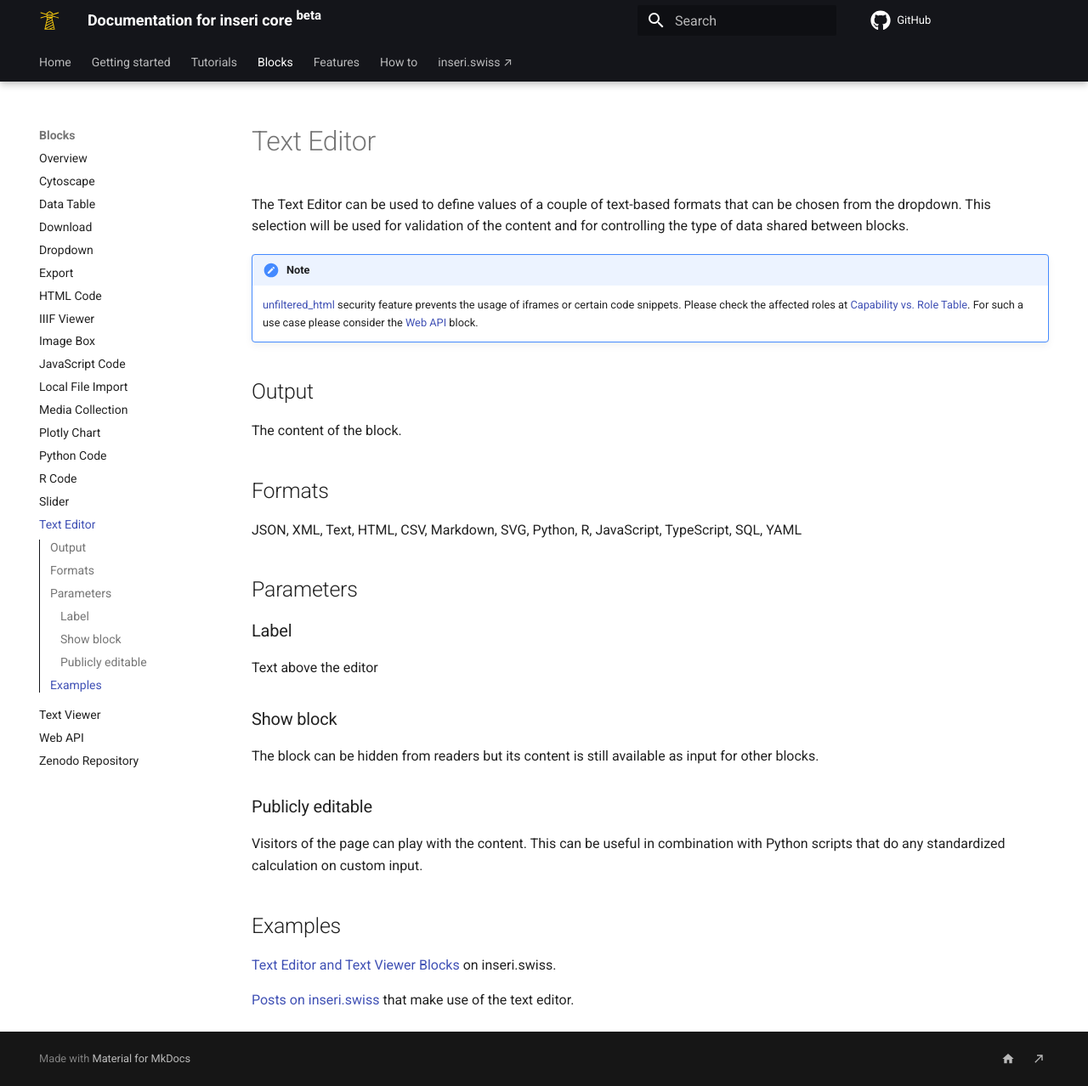
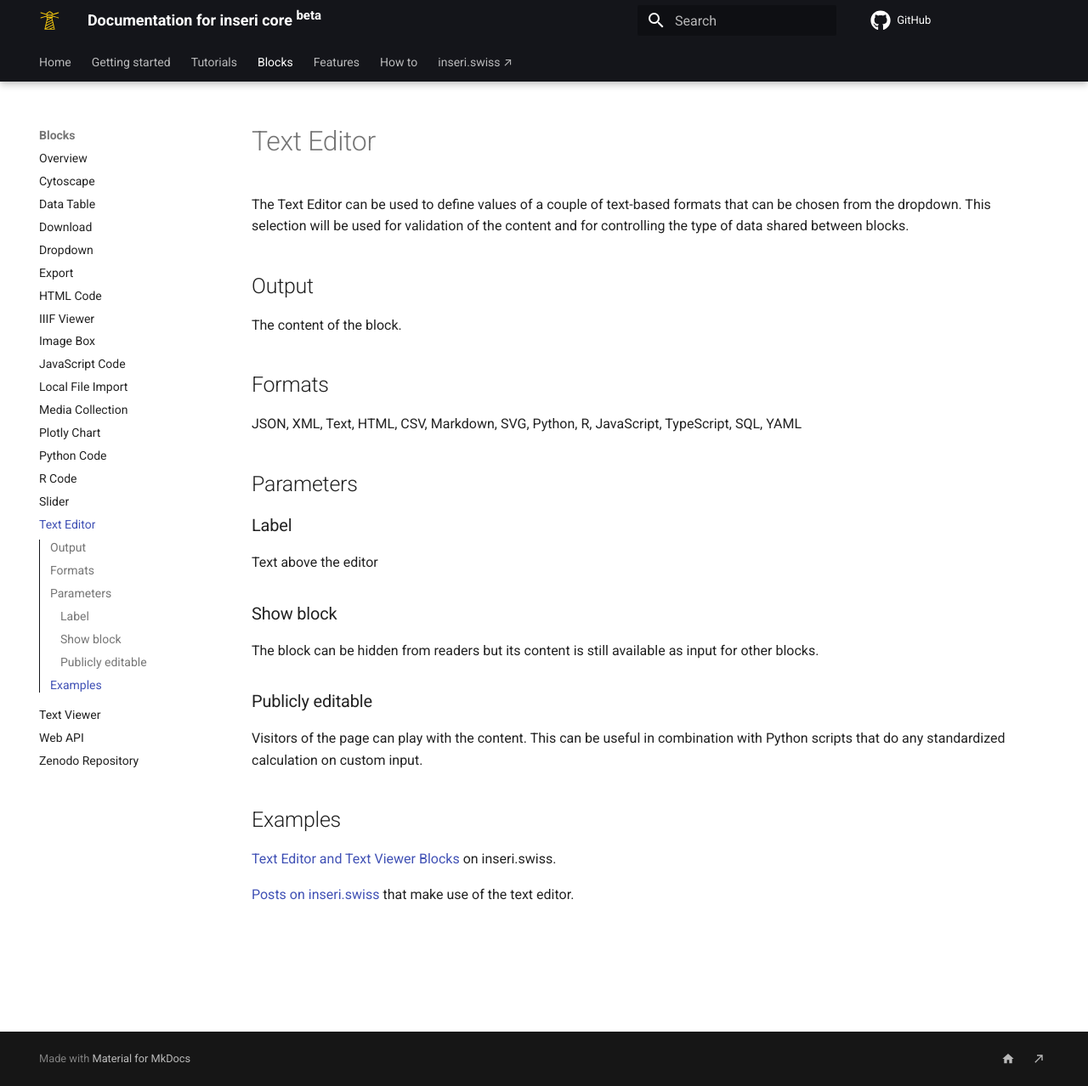
Before and after one commit to inseri-swiss/inseri-core-wp, an MkDocs documentation site: the page built from docs/blocks/textEditor.md, in a window 1280 px wide and 1278 px high. Shown: the whole window at 85% size. Built offline with MkDocs 1.6.1 and Material for MkDocs 9.7.7, drawn with Linux system fonts in a browser that asks for light colours; comment, search, counter and statistics services are not loaded.

Commit message:
docs: remove iframe note from the text editor block

```diff
--- a/docs/blocks/textEditor.md
+++ b/docs/blocks/textEditor.md
@@ -1,10 +1,6 @@
 # Text Editor
 
 The Text Editor can be used to define values of a couple of text-based formats that can be chosen from the dropdown. This selection will be used for validation of the content and for controlling the type of data shared between blocks.
-
-!!! note
-
-    [unfiltered_html](https://wordpress.org/documentation/article/roles-and-capabilities/#unfiltered_html) security feature prevents the usage of iframes or certain code snippets. Please check the affected roles at [Capability vs. Role Table](https://wordpress.org/documentation/article/roles-and-capabilities/#capability-vs-role-table){:target="\_blank"}. For such a use case please consider the [Web API](./webApi.md) block.
 
 ## Output
 
```
